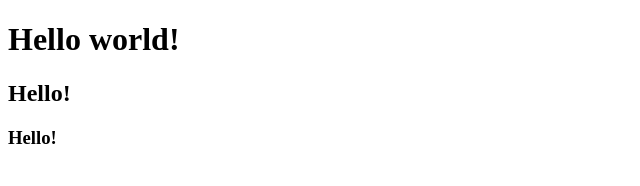
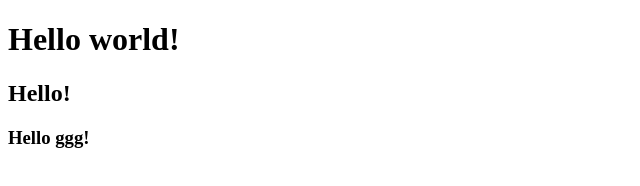
Before and after one commit to bogutgi/project, a plain HTML site: page index.html in a window 1280 px wide. Shown: the full height of the page, 0-640 px from the left. Drawn offline with Linux system fonts and the light colour scheme.

Commit message:
add h3_v2

```diff
--- a/index.html
+++ b/index.html
@@ -9,7 +9,7 @@
 <body>
     <h1>Hello world!</h1>
     <h2>Hello!</h2>
-    <h3>Hello!</h3>
+    <h3>Hello ggg!</h3>
 
   <!--  <script>
         alert(1);
```
